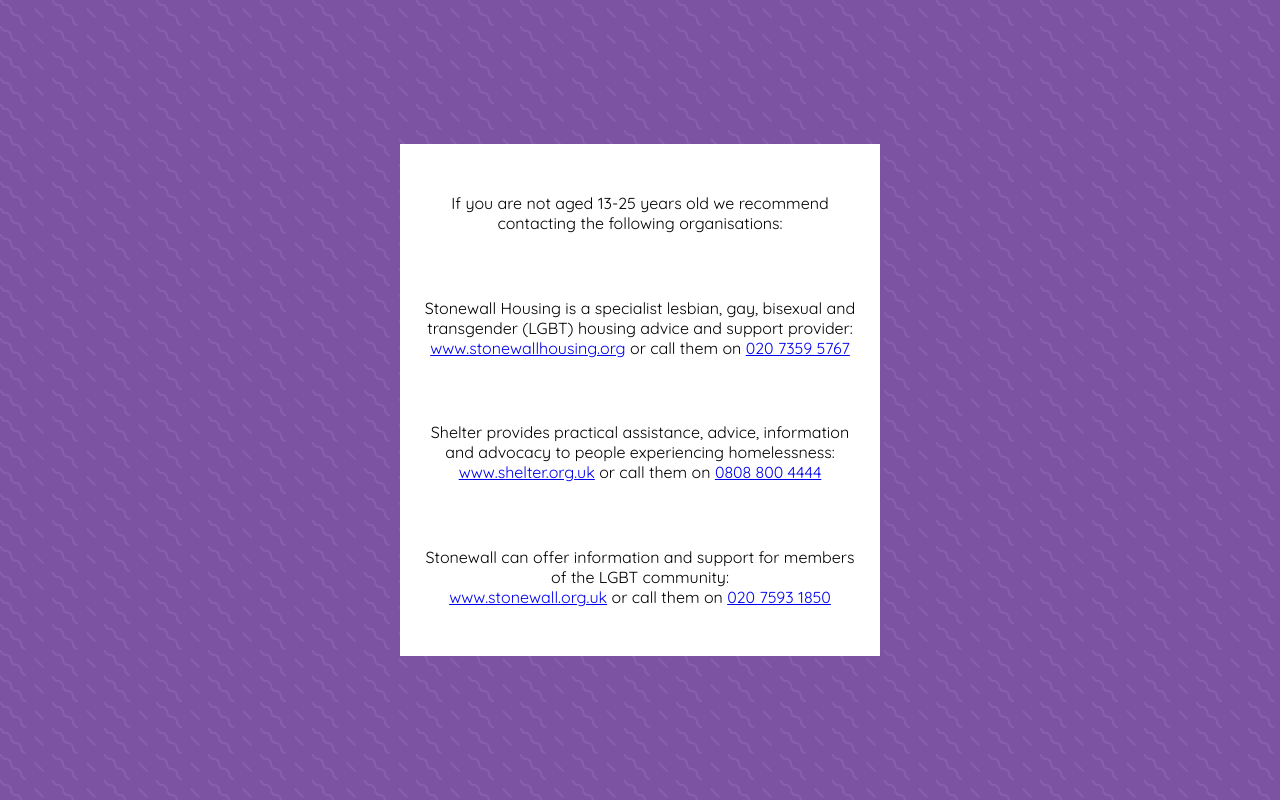
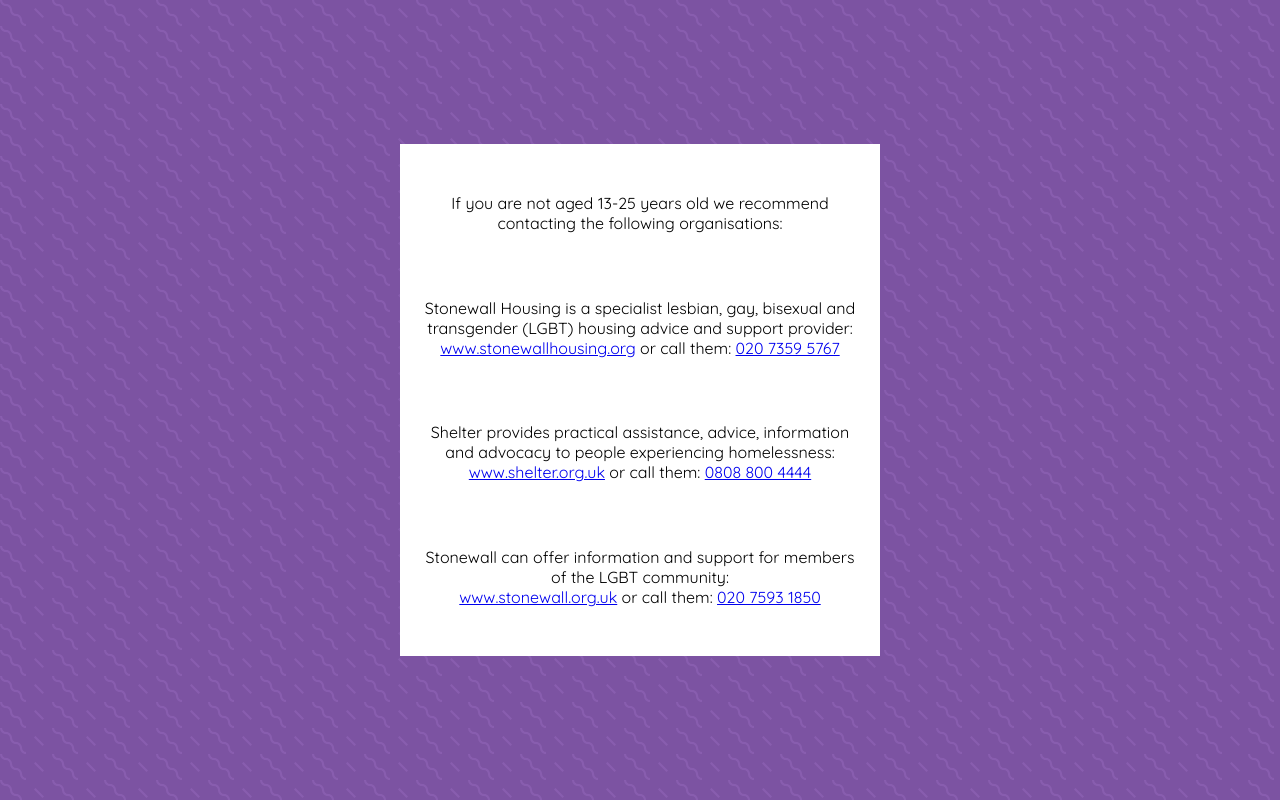
Before and after one commit to fac-12/Albert-Kennedy, a React (Create React App) app in the folder client/: page /ageredirect in a window 1280 px wide. Built offline with nearby package versions, Linux system fonts and the light colour scheme; no server answers.

Commit message:
content change on redirects

```diff
--- a/client/src/components/redirects/AgeRedirect.js
+++ b/client/src/components/redirects/AgeRedirect.js
@@ -19,7 +19,7 @@
             <a href="http://www.stonewallhousing.org">
               www.stonewallhousing.org
             </a>
-            {" or call them on "}
+            {" or call them: "}
             <a href="tel:020 7359 5767">020 7359 5767</a>
           </RedirectP>
 
@@ -27,7 +27,7 @@
             Shelter provides practical assistance, advice, information and
             advocacy to people experiencing homelessness:<br />
             <a href="http://www.shelter.org.uk">www.shelter.org.uk</a>
-            {" or call them on "}
+            {" or call them: "}
             <a href="tel:0808 800 4444">0808 800 4444</a>
           </RedirectP>
 
@@ -35,7 +35,7 @@
             Stonewall can offer information and support for members of the LGBT
             community:<br />
             <a href="https://www.stonewall.org.uk">www.stonewall.org.uk</a>
-            {" or call them on "}
+            {" or call them: "}
             <a href="tel:020 7593 1850">020 7593 1850</a>
           </RedirectP>
         </Card>
```
